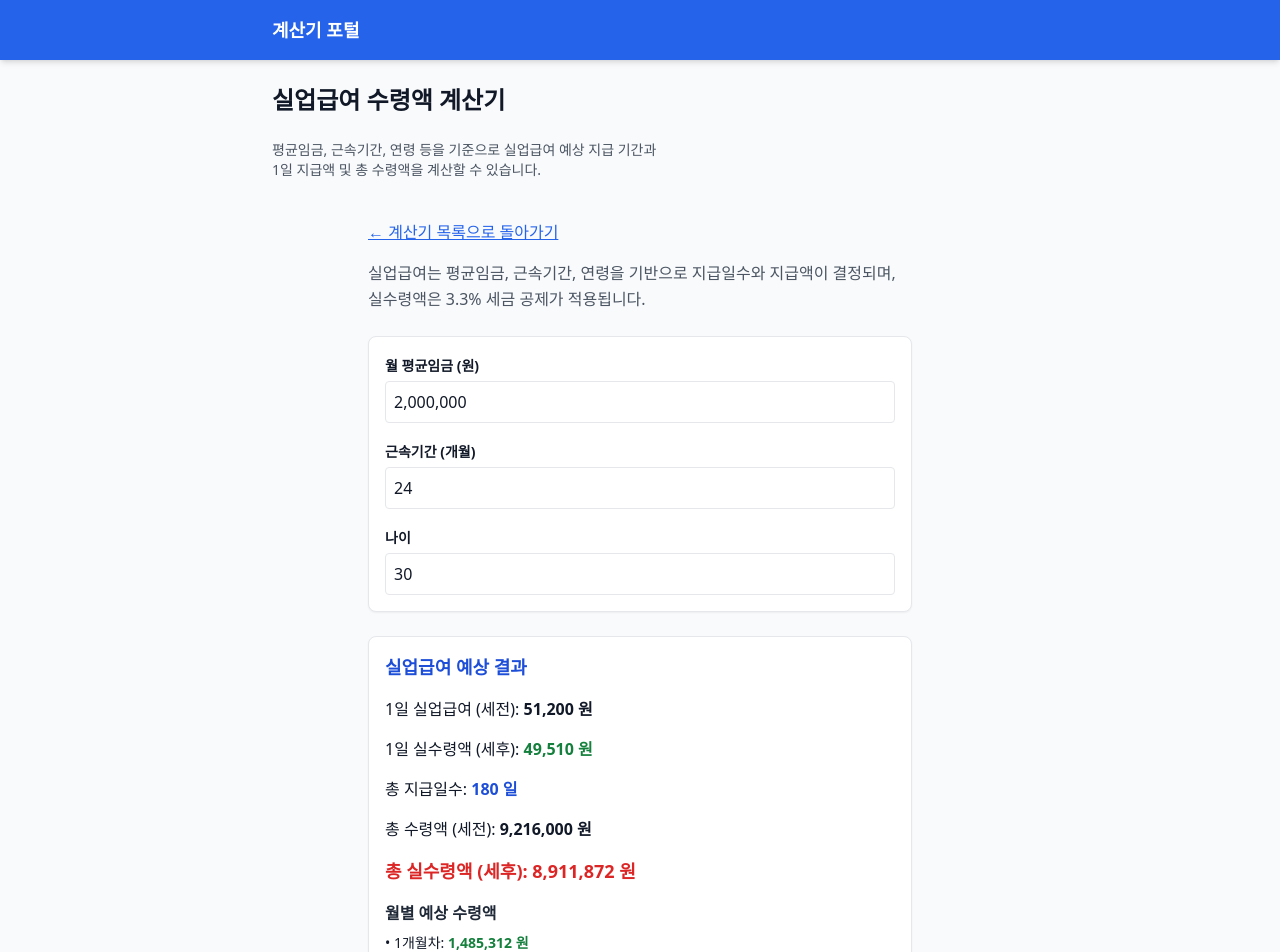
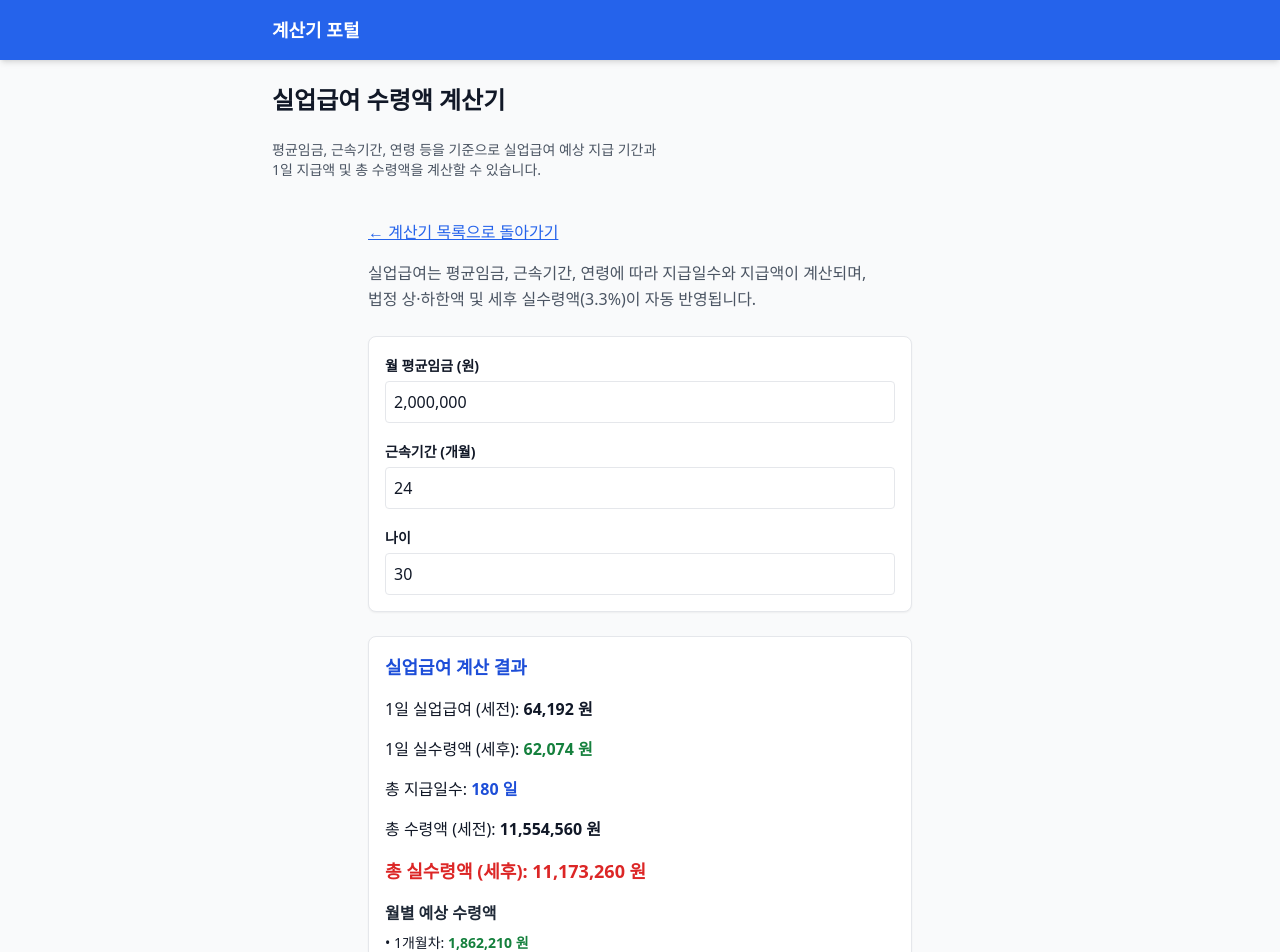
Before and after one commit to geniuspark00-source/calc-site, a Next.js app: page /calculators/unemployment-benefit in a window 1280 px wide. Shown: the top 952 px of the page. Built offline with nearby package versions, Linux system fonts and the light colour scheme.

Commit message:
auto push

```diff
--- a/app/calculators/unemployment-benefit/UnemploymentBenefitCalculatorUI.tsx
+++ b/app/calculators/unemployment-benefit/UnemploymentBenefitCalculatorUI.tsx
@@ -8,18 +8,21 @@ export default function UnemploymentBenefitCalculatorUI() {
   const [workMonths, setWorkMonths] = useState(24); // 근속 개월
   const [age, setAge] = useState(30);
 
-  // ------ 실업급여 기본 로직 ------
+  // ===== 실업급여 기본 로직 =====
 
   // 1일 실업급여 = 평균임금의 60%
   let dailyBenefit = (avgWage / 30) * 0.6;
 
-  // 상/하한 적용
+  // ===== 법정 상/하한 적용 =====
   const DAILY_MAX = 72000;
-  const DAILY_MIN = 8000 * 8 * 0.8;
+
+  // ⚠ 2025년 최저임금 = 10,030원
+  // 공식 하한액 = 최저임금 × 8시간 × 0.8
+  const DAILY_MIN = 10030 * 8 * 0.8; // = 64,192원
 
   dailyBenefit = Math.min(DAILY_MAX, Math.max(DAILY_MIN, dailyBenefit));
 
-  // 지급일수 계산
+  // ===== 지급일수 계산 =====
   let benefitDays = 0;
 
   if (workMonths < 12) benefitDays = 120;
@@ -28,30 +31,29 @@ export default function UnemploymentBenefitCalculatorUI() {
   else if (workMonths < 48) benefitDays = 210;
   else benefitDays = 240;
 
+  // 나이 따른 지급일수 추가
   if (age >= 50) benefitDays += 30;
   if (age >= 60) benefitDays += 30;
 
-  // 세금 (실업급여 3.3% 공제)
+  // ===== 세금 계산 (3.3% 공제) =====
   const taxRate = 0.033;
   const dailyAfterTax = dailyBenefit * (1 - taxRate);
 
-  // 총 수령액
   const totalBeforeTax = dailyBenefit * benefitDays;
   const totalAfterTax = dailyAfterTax * benefitDays;
 
-  // 월별 금액 계산 (30일 단위)
+  // ===== 월별 수령액 계산 (30일 단위) =====
   const monthlyBreakdown: number[] = [];
-  let remaining = benefitDays;
+  let remain = benefitDays;
 
-  while (remaining > 0) {
-    const days = Math.min(30, remaining);
+  while (remain > 0) {
+    const days = Math.min(30, remain);
     monthlyBreakdown.push(dailyAfterTax * days);
-    remaining -= days;
+    remain -= days;
   }
 
   const format = (n: number) =>
     n.toLocaleString("ko-KR", {
-      minimumFractionDigits: 0,
       maximumFractionDigits: 0,
     });
 
@@ -64,14 +66,18 @@ export default function UnemploymentBenefitCalculatorUI() {
       </a>
 
       <p className="text-gray-600 mb-6 leading-relaxed">
-        실업급여는 평균임금, 근속기간, 연령을 기반으로 지급일수와 지급액이 결정되며,
-        <br />실수령액은 3.3% 세금 공제가 적용됩니다.
+        실업급여는 평균임금, 근속기간, 연령에 따라 지급일수와 지급액이 계산되며,
+        <br />법정 상·하한액 및 세후 실수령액(3.3%)이 자동 반영됩니다.
       </p>
 
-      {/* 입력 영역 */}
+      {/* 입력 */}
       <div className="bg-white p-4 rounded-lg border shadow-sm space-y-4 mb-6">
 
-        <Input label="월 평균임금 (원)" value={avgWage} onChange={setAvgWage} />
+        <Input
+          label="월 평균임금 (원)"
+          value={avgWage}
+          onChange={setAvgWage}
+        />
 
         <Input
           label="근속기간 (개월)"
@@ -79,33 +85,23 @@ export default function UnemploymentBenefitCalculatorUI() {
           onChange={setWorkMonths}
         />
 
-        <Input label="나이" value={age} onChange={setAge} />
+        <Input
+          label="나이"
+          value={age}
+          onChange={setAge}
+        />
       </div>
 
-      {/* 결과 영역 */}
+      {/* 결과 */}
       <div className="bg-white p-4 rounded-lg border shadow-sm space-y-4">
 
-        <h2 className="text-lg font-bold text-blue-700">실업급여 예상 결과</h2>
+        <h2 className="text-lg font-bold text-blue-700">실업급여 계산 결과</h2>
 
-        <p>
-          1일 실업급여 (세전):{" "}
-          <strong>{format(dailyBenefit)} 원</strong>
-        </p>
+        <p>1일 실업급여 (세전): <strong>{format(dailyBenefit)} 원</strong></p>
+        <p>1일 실수령액 (세후): <strong className="text-green-700">{format(dailyAfterTax)} 원</strong></p>
+        <p>총 지급일수: <strong className="text-blue-700">{benefitDays} 일</strong></p>
 
-        <p>
-          1일 실수령액 (세후):{" "}
-          <strong className="text-green-700">{format(dailyAfterTax)} 원</strong>
-        </p>
-
-        <p>
-          총 지급일수:{" "}
-          <strong className="text-blue-700">{benefitDays} 일</strong>
-        </p>
-
-        <p>
-          총 수령액 (세전):{" "}
-          <strong>{format(totalBeforeTax)} 원</strong>
-        </p>
+        <p>총 수령액 (세전): <strong>{format(totalBeforeTax)} 원</strong></p>
 
         <p className="text-lg font-bold text-red-600">
           총 실수령액 (세후): {format(totalAfterTax)} 원
@@ -127,7 +123,7 @@ export default function UnemploymentBenefitCalculatorUI() {
       </div>
 
       <p className="text-[12px] text-gray-500 mt-4 leading-relaxed">
-        ※ 실제 수령액은 고용노동부 정산 규정 및 수급 자격에 따라 달라질 수 있습니다.
+        ※ 실제 지급액은 고용보험 규정 및 최종 확정 금액에 따라 달라질 수 있습니다.
       </p>
     </div>
   );
```
